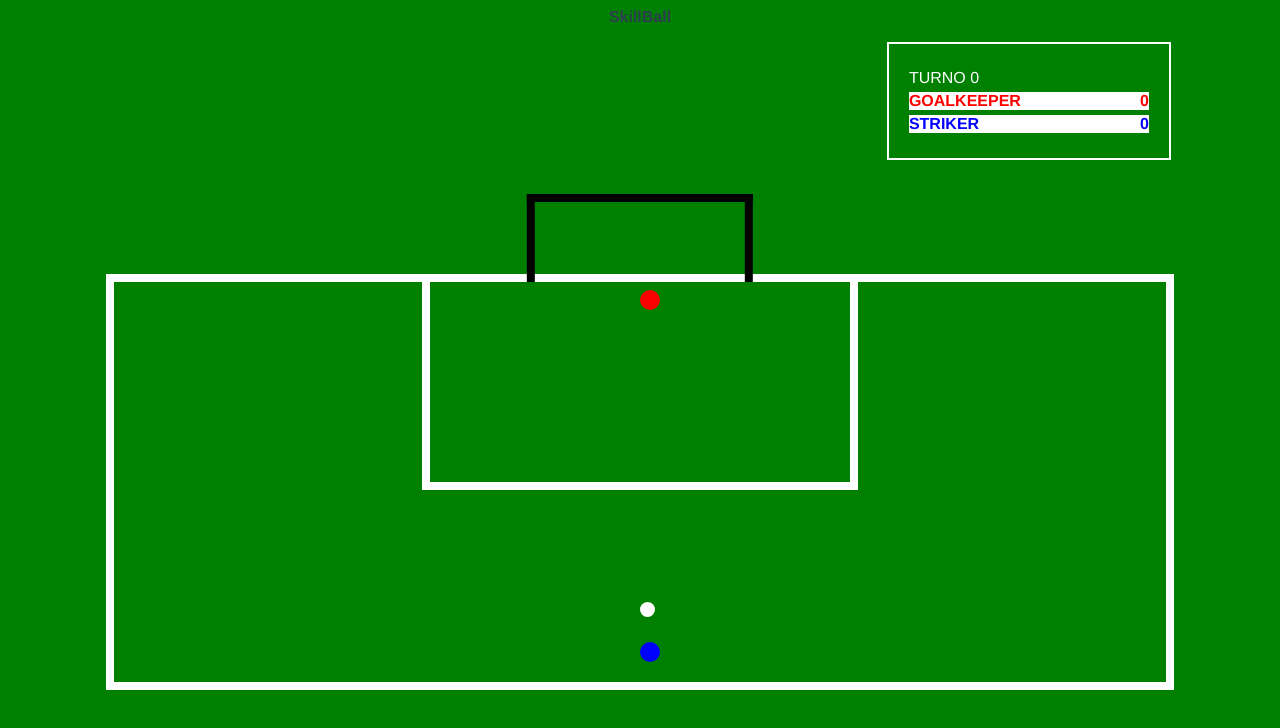
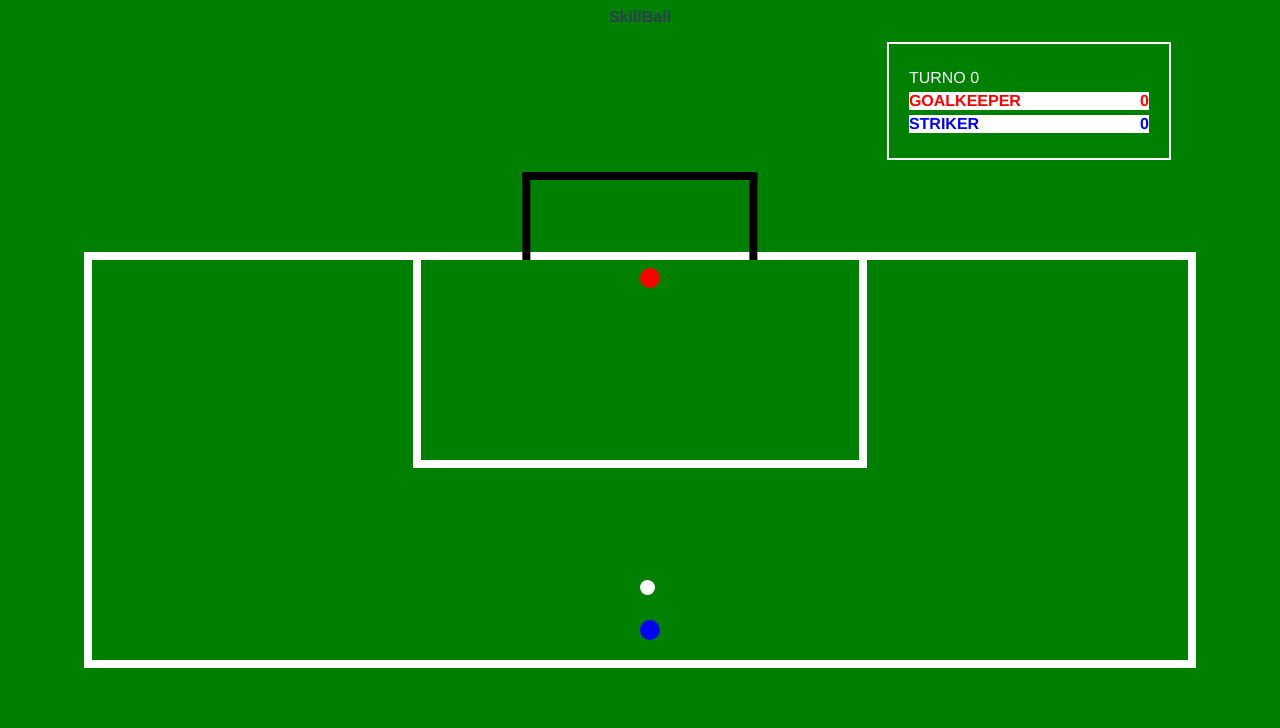
Before and after one commit to salvan13/skillball-ui, a Vue app: page / in a window 1280 px wide. Shown: the top 728 px of the page. Built offline with nearby package versions, Linux system fonts and the light colour scheme; no server answers.

Commit message:
Style fixes

```diff
--- a/src/components/Pitch.vue
+++ b/src/components/Pitch.vue
@@ -27,8 +27,7 @@ export default {
     background-color: green;
     height: 100vh;
     display: flex;
-    margin: auto;
-    padding: 2%;
+    margin: 0 auto;
 }
 
 .real-pitch {
```
